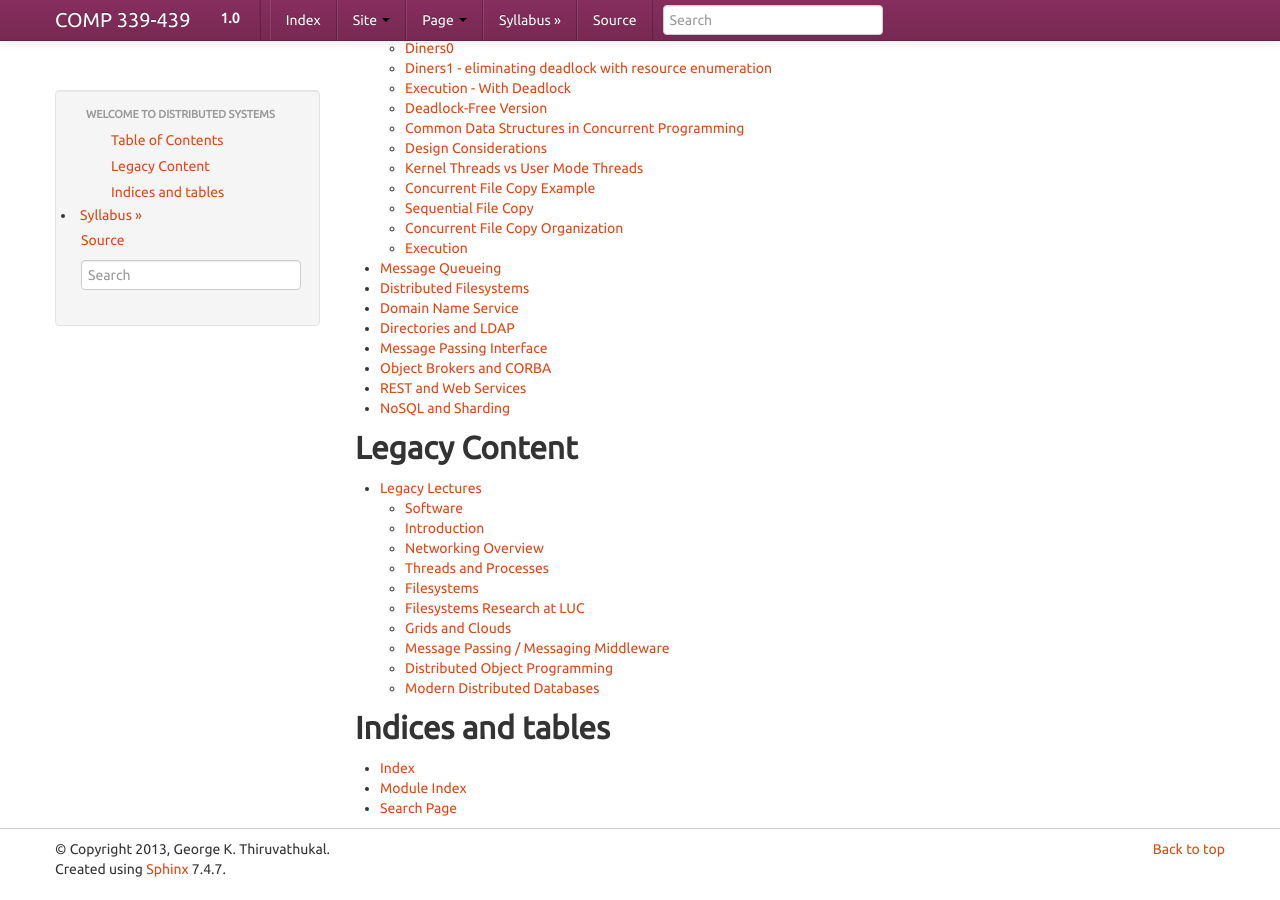
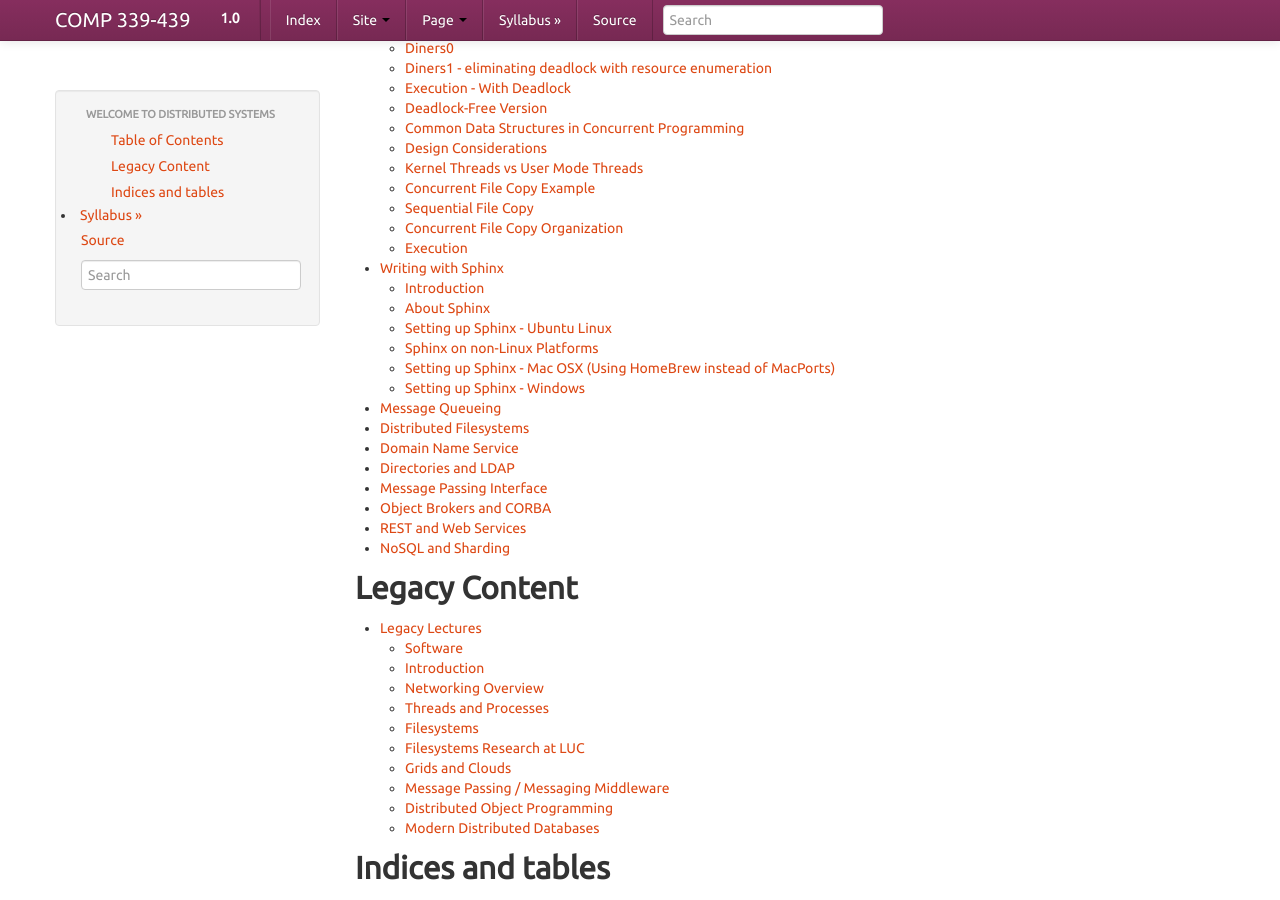
Before and after one commit to LoyolaChicagoBooks/distributedsystems, a Sphinx documentation site: the page built from source/index.rst, in a window 1280 px wide and 900 px high, scrolled down 2833 px. Built offline with Sphinx 7.4.7, drawn with Linux system fonts in a browser that asks for light colours; some of the changed lines change nothing that is shown.

Commit message:
beginning of sphinx documentation

```diff
--- a/source/index.rst
+++ b/source/index.rst
@@ -24,6 +24,7 @@ Table of Contents
    maven
    networking
    concurrency
+   sphinx
    messagequeues
    filesystems
    dns
--- /dev/null
+++ b/source/sphinx.rst
@@ -0,0 +1,50 @@
+Writing with Sphinx
+=========================
+
+Introduction
+------------
+
+Common document models such as Rich Text Format, or Microsoft Word formats are based around one properly encoded file or around a compressed archive containing several folders and files. In both cases, to the user, a single file is presented. This file will contain all text, formatting metadata, and non text objects such as pictures.
+
+Alternatively, other document models like those used in LaTeX, Pandoc, Sphinx, and similar systems allow/require the author to create the individual parts of a document in separate files and typically with separate software packages. Theses systems consume these individual files to create a final document in one or more possible formats.
+
+The first model often has the advantage of WYSIWYG (What You See Is What You Get) editors, and have all document data managed through one program that has one set of paradigms. This is a great way to go for many types of document authoring. The approach is simple to understand and the tools are relatively easy to use.
+
+The second model often does not have a WYSIWYG editing experience. It, however allows you to use separate programs to manage each part of your document. For example, creating diagrams, authoring code, collecting tables of data, can all be done in a more comfortable way in non-text editor programs. This model also allows for a great deal of distributed authoring. When authoring books, it is possible for several contributors to work on the same document in parallel by working on separate files that contain different chapters of the document's text. Many of these tools also allow document authors to create several precisely formatted documents from one source of authored text and supplemental objects. For example, it is possible in Pandoc to create a paper formatted to the IEEE standard, a book chapter, and a webpage all by running the pandoc software with different arguments.
+
+About Sphinx
+------------
+
+Sphinx makes use of Restructured Text. A great explanation of reST can be found on WikiPedia here: http://en.wikipedia.org/wiki/ReStructuredText. Essentially restructured text allows the user to write text in plain ASCII using ASCII representations of common formatting such as underlines, bullets, numbered lists, and others. Sphinx can take this restructured text and translate it into a document that has the same kind of formatting but in a way that is native to that document format.
+
+Setting up Sphinx - Ubuntu Linux
+--------------------------------
+
+Run the following commands to get a Sphinx environment setup on your Linux machine (as the super user):
+ #. apt-get update
+ #. apt-get install python python-setuptools python-pip make
+ #. easy_install -U sphinx
+ #. pip install sphinx_bootstrap_theme
+
+If those commands all succeed, you will have sphinx installed. To test if the command is installed you can run "sphinx-build". This will launch the sphinx program. It will print its version and possible arguments.
+
+Sphinx on non-Linux Platforms
+-----------------------------
+
+If you are setting up Sphinx on Linux, you will by far have the easiest time getting things up and running. So, if that is an option for you, your best bet is to pursue it. Sphinx is supported on other platforms such as Windows and OSX, but the installation process isn't as reliable as it is on Linux and might take some more effort to get it running properly.
+
+
+Setting up Sphinx - Mac OSX (Using HomeBrew instead of MacPorts)
+----------------------------------------------------------------
+
+Getting things up and running on OSX takes a bit more work. Here's essentially what needs to be done:
+ #. Install Mac HomeBrew - http://brew.sh
+ #. Using the brew command from HomeBrew, install python, python-setuptools and python-pip
+ #. easy_install -U sphinx
+ #. pip install sphinx_bootstrap_theme.
+
+
+Setting up Sphinx - Windows
+---------------------------
+
+The Sphinx documentation is a great resource for installing on Windows. You can find it here - http://sphinx-doc.org/latest/install.html
```
